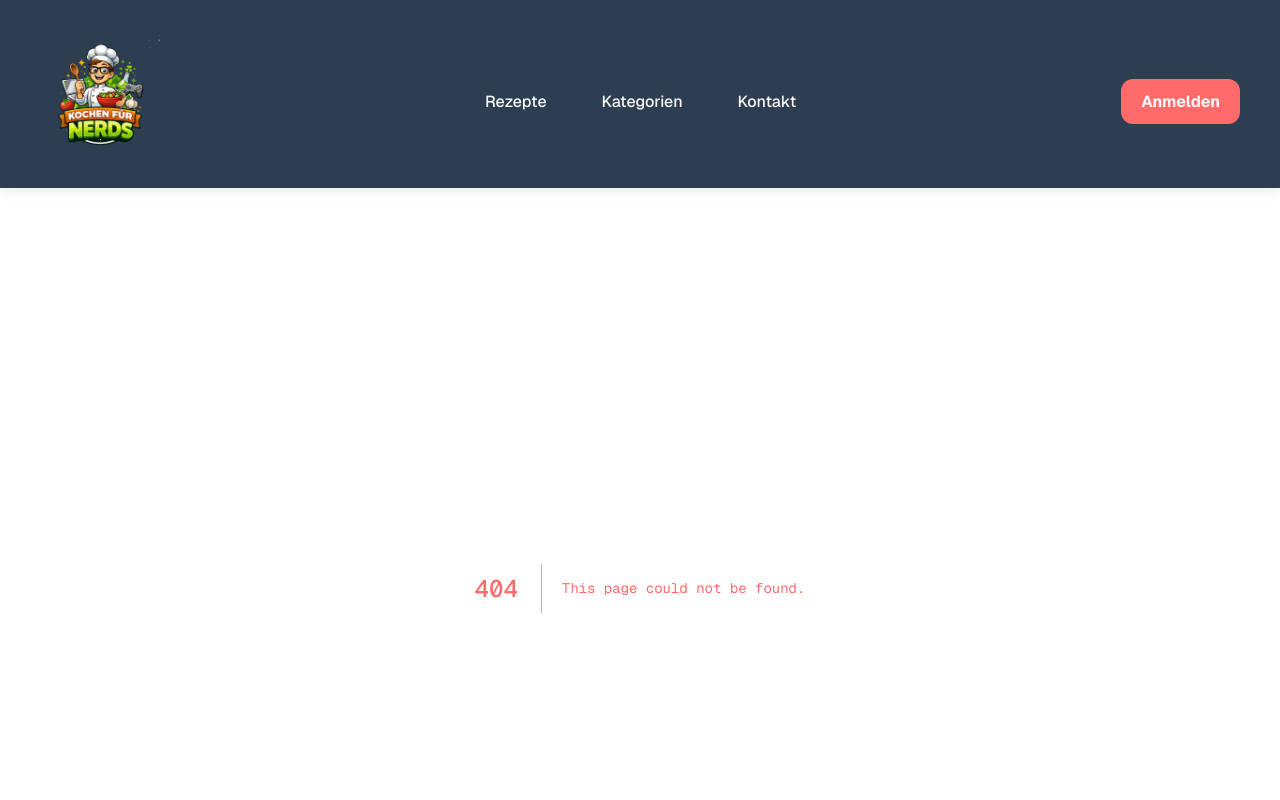
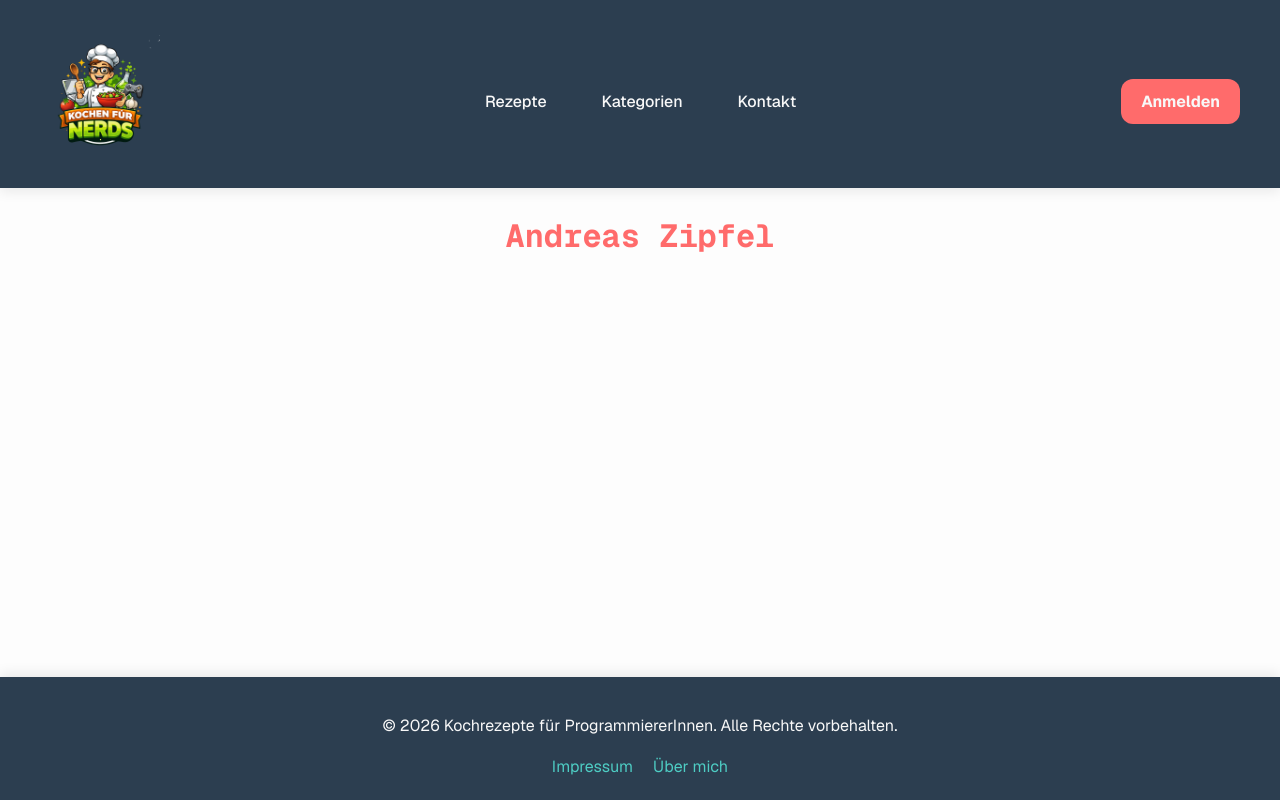
Before and after one commit to andizett2/Rezepte, a Next.js app: page /ueber-mich in a window 1280 px wide. Before the commit this address had no page. Shown: the top 800 px of the page. Built offline with nearby package versions, Linux system fonts and the light colour scheme.

Commit message:
Fehlende übermich

```diff
--- /dev/null
+++ b/app/ueber-mich/page.js
@@ -0,0 +1,7 @@
+export default function About() {
+	return (
+		<>
+			<h1>Andreas Zipfel</h1>
+		</>
+	)
+}
```
